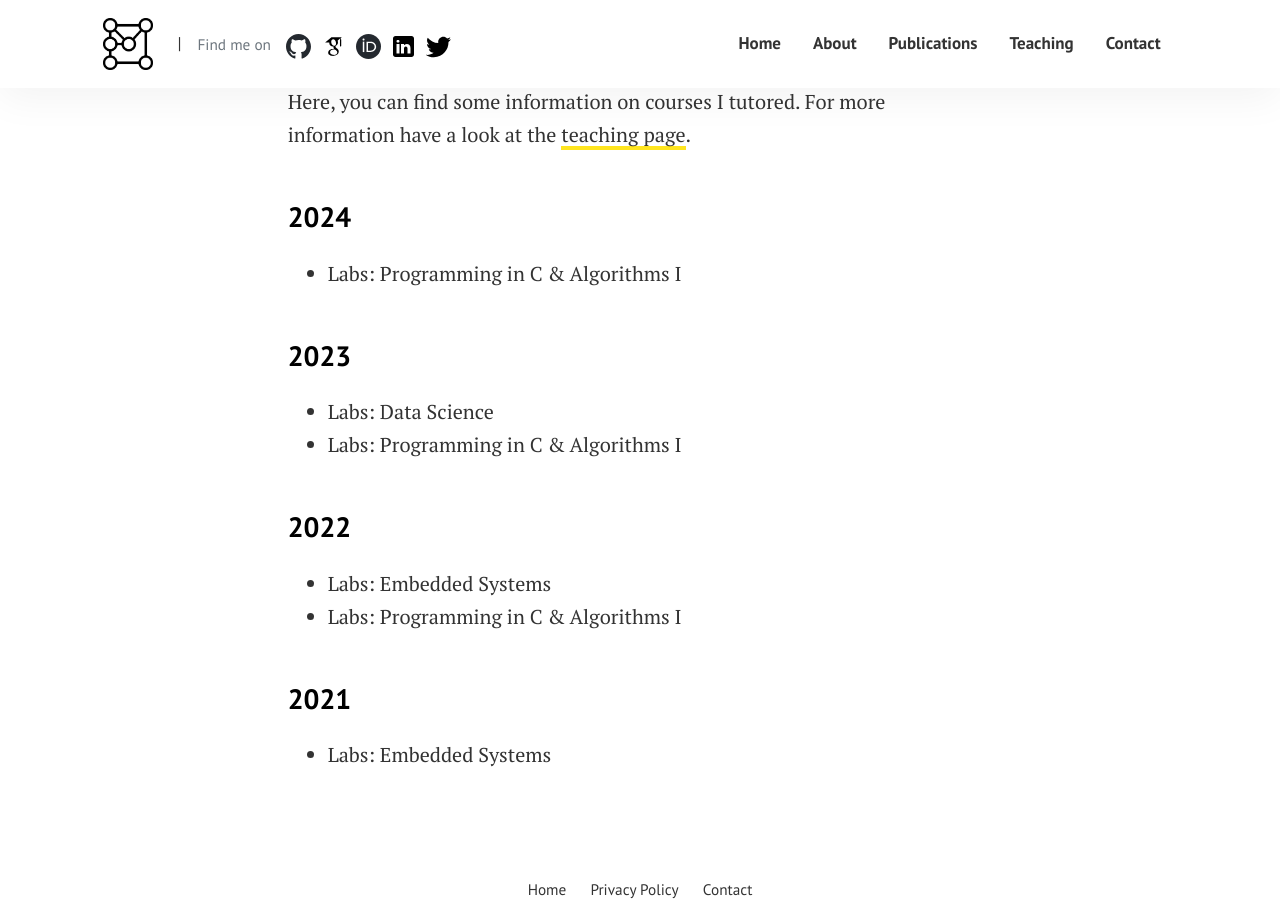
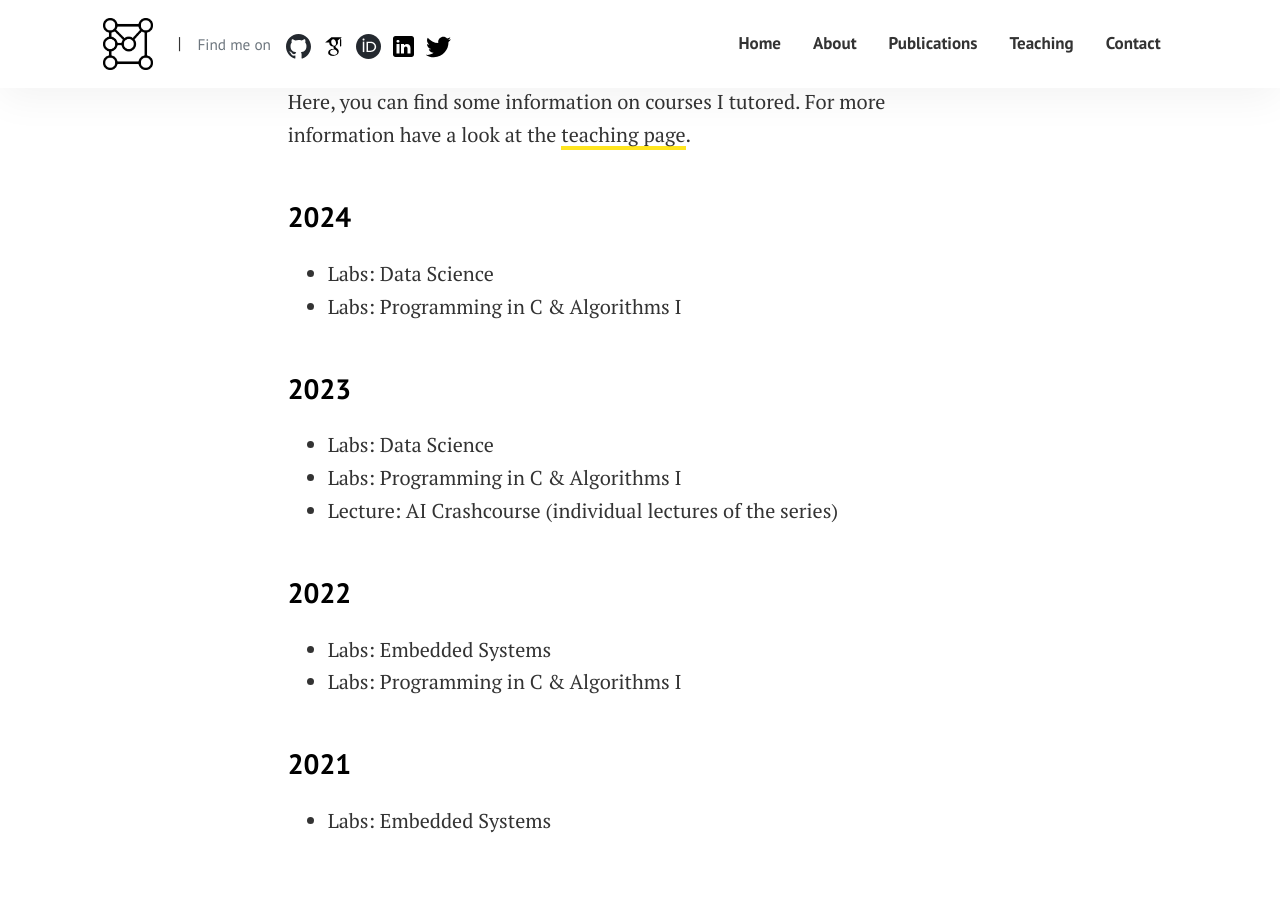
Before and after one commit to j-ehrhardt/my-webpage, a Jekyll site: the page built from pages/about.md, in a window 1280 px wide and 900 px high, scrolled down 2303 px. Built offline with Jekyll 4.4.1, drawn with Linux system fonts in a browser that asks for light colours.

Commit message:
Update about.md

```diff
--- a/pages/about.md
+++ b/pages/about.md
@@ -59,6 +59,7 @@ Here, you can find some information on courses I tutored. For more information h
 
 ### 2024
 
+- Labs: Data Science
 - Labs: Programming in C & Algorithms I
 
 
@@ -66,7 +67,7 @@ Here, you can find some information on courses I tutored. For more information h
 
 - Labs: Data Science
 - Labs: Programming in C & Algorithms I
-
+- Lecture: AI Crashcourse (individual lectures of the series)
 
 ### 2022
 
```
